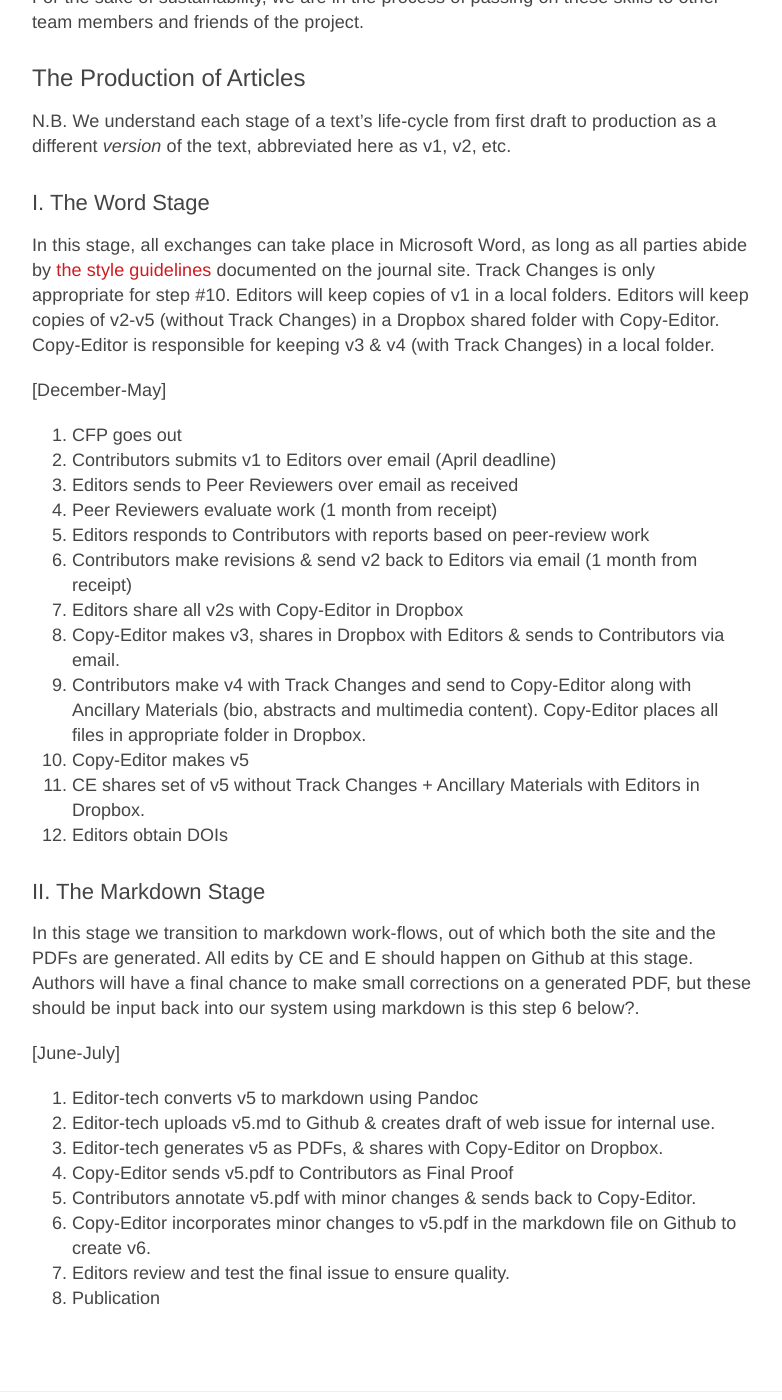
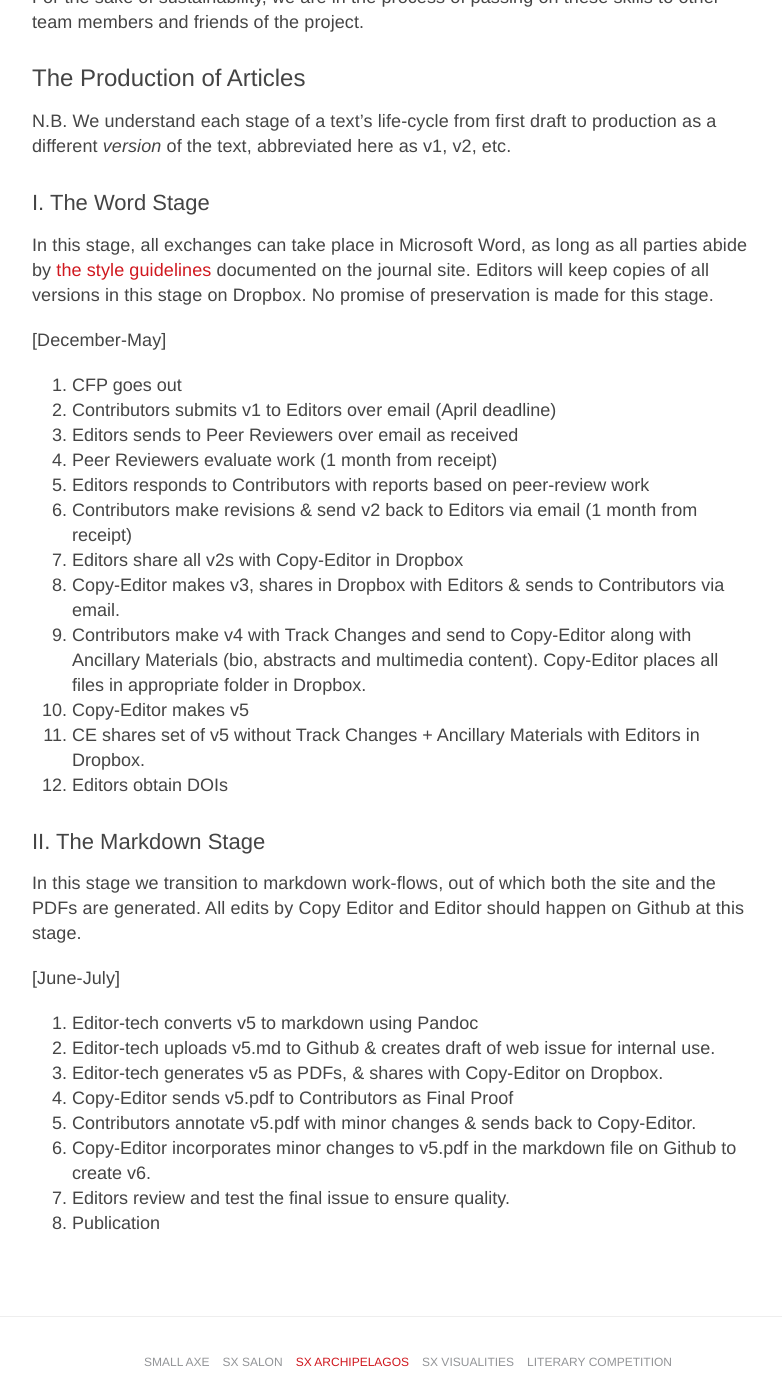
Before and after one commit to archipelagosjournal/archipelagos, a Jekyll site: the page built from workflow.md, in a window 1280 px wide and 1400 px high, scrolled down 797 px. Shown: the whole window, without its empty margins (248-1030 px from the left). Built offline with Jekyll 4.4.1, drawn with Linux system fonts in a browser that asks for light colours.

Commit message:
refined descriptions of stages

```diff
--- a/workflow.md
+++ b/workflow.md
@@ -23,7 +23,7 @@ N.B. We understand each stage of a text's life-cycle from first draft to product
 
 ### I. The Word Stage
 
-In this stage, all exchanges can take place in Microsoft Word, as long as all parties abide by [the style guidelines](http://smallaxe.net/sxarchipelagos/submission-guidelines.html#documents) documented on the journal site. Track Changes is only appropriate for step #10. Editors will keep copies of v1 in a local folders. Editors will keep copies of v2-v5 (without Track Changes) in a Dropbox shared folder with Copy-Editor. Copy-Editor is responsible for keeping v3 & v4 (with Track Changes) in a local folder.
+In this stage, all exchanges can take place in Microsoft Word, as long as all parties abide by [the style guidelines](http://smallaxe.net/sxarchipelagos/submission-guidelines.html#documents) documented on the journal site. Editors will keep copies of all versions in this stage on Dropbox. No promise of preservation is made for this stage.
 
 [December-May]
 
@@ -42,7 +42,7 @@ In this stage, all exchanges can take place in Microsoft Word, as long as all pa
 
 ### II. The Markdown Stage
 
-In this stage we transition to markdown work-flows, out of which both the site and the PDFs are generated. All edits by CE and E should happen on Github at this stage. Authors will have a final chance to make small corrections on a generated PDF, but these should be input back into our system using markdown is this step 6 below?.
+In this stage we transition to markdown work-flows, out of which both the site and the PDFs are generated. All edits by Copy Editor and Editor should happen on Github at this stage.
 
 [June-July]
 
```
